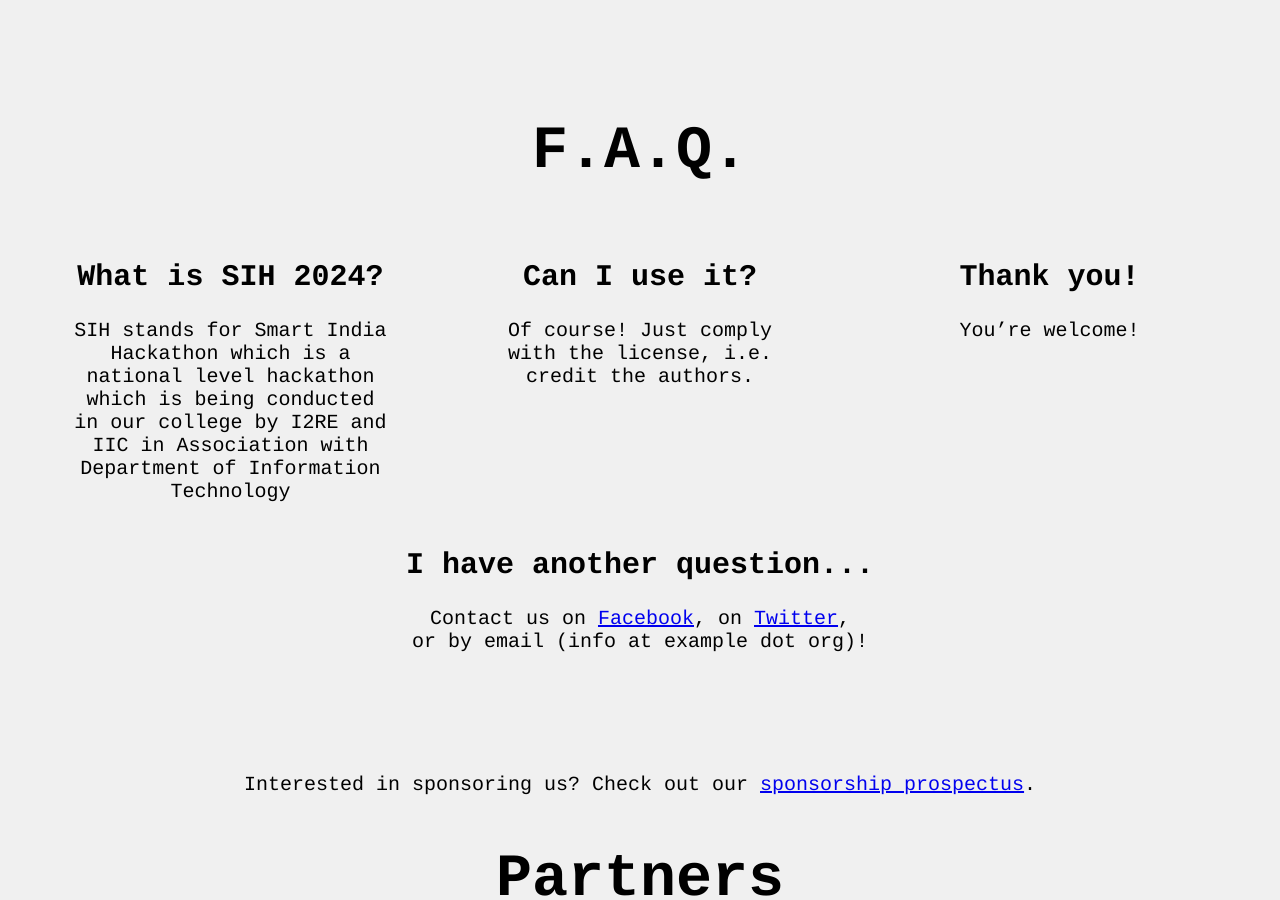
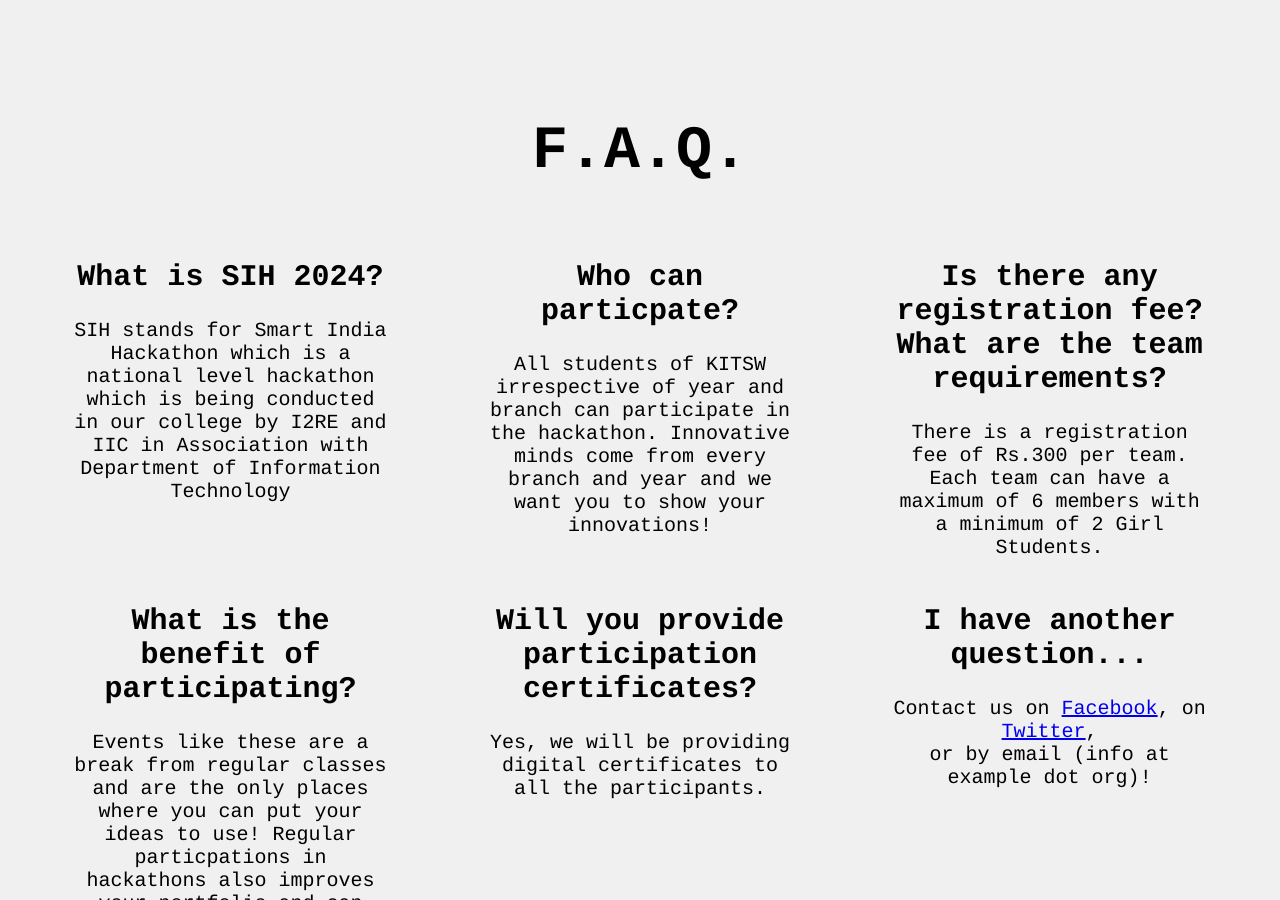
Before and after one commit to sih2024kitsw/sih2024kitsw.github.io, a Jekyll site: the page built from index.html, in a window 1280 px wide and 900 px high, scrolled down 1831 px. Built offline with Jekyll 4.4.1, drawn with Linux system fonts in a browser that asks for light colours; some of the changed text lies outside the part shown.

Commit message:
added faq

```diff
--- a/_data/faq.yml
+++ b/_data/faq.yml
@@ -9,10 +9,18 @@
   a: |-
         SIH stands for Smart India Hackathon which is a national level hackathon which is being conducted in our college by I2RE and IIC in Association with Department of Information Technology
 
-- q: Can I use it?
+- q: Who can particpate?
   a: |-
-        Of course! Just comply with the license, i.e. credit the authors.
+        All students of KITSW irrespective of year and branch can participate in the hackathon. Innovative minds come from every branch and year and we want you to show your innovations!
 
-- q: Thank you!
+- q: Is there any registration fee? What are the team requirements?
   a: |-
-        You're welcome!
+        There is a registration fee of Rs.300 per team. Each team can have a maximum of 6 members with a minimum of 2 Girl Students.
+
+- q: What is the benefit of participating?
+  a: |-
+        Events like these are a break from regular classes and are the only places where you can put your ideas to use! Regular particpations in hackathons also improves your portfolio and can help you get better job opportunities!
+
+- q: Will you provide participation certificates?
+  a: |-
+        Yes, we will be providing digital certificates to all the participants.
```
